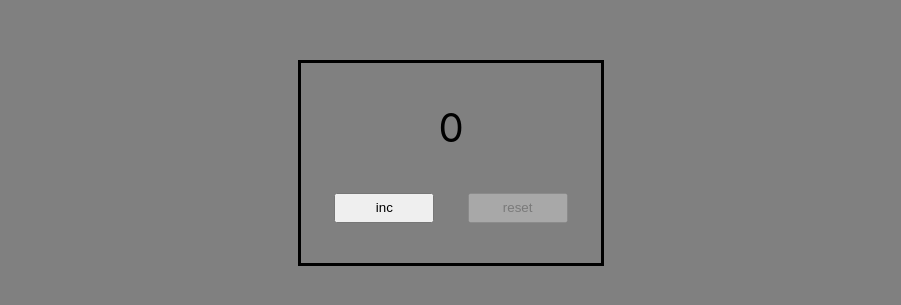
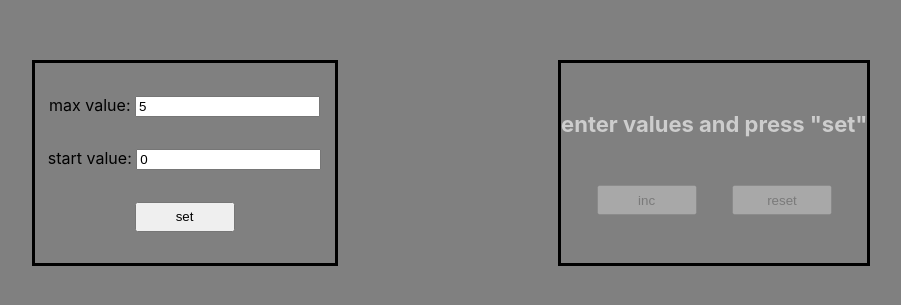
Before and after one commit to fogelo/counter, a React (Create React App) app: page / in a window 1280 px wide. Shown: the part 237-542 px from the top of the page, without its empty margins (189-1090 px from the left). Built offline with nearby package versions, Linux system fonts and the light colour scheme.

Commit message:
version 2.0

```diff
--- a/src/App.css
+++ b/src/App.css
@@ -7,10 +7,11 @@ body {
     min-height: 100vh;
     display: flex;
     align-items: center;
-    justify-content: center;
+    justify-content: space-evenly;
 }
 
-.counter {
+
+.container {
     border: 3px solid;
     min-width: 300px;
     min-height: 200px;
@@ -19,6 +20,7 @@ body {
     justify-content: space-evenly;
     align-items: center;
 }
+
 
 .value {
     font-size: 40px;
@@ -41,3 +43,7 @@ body {
     min-width: 100px;
     height: 30px;
 }
+
+.inputError {
+    outline: 1px solid red;
+}
--- a/src/App.tsx
+++ b/src/App.tsx
@@ -1,41 +1,88 @@
-import React, {useEffect, useState} from 'react';
+import React, {ChangeEvent, useEffect, useState} from 'react';
 import './App.css';
 import {Button} from './components/Button';
 import {Display} from './components/Display';
 
 function App() {
-    const [value, setValue] = useState(0)
-    const MAX_VALUE = 5
+    const [value, setValue] = useState(Number(localStorage.getItem('value')) || 0)
+    const [startValue, setStartValue] = useState(Number(localStorage.getItem('startValue')) || 0)
+    const [maxValue, setMaxValue] = useState(Number(localStorage.getItem('maxValue')) || 5)
+    const [settingMode, setSettingMode] = useState(localStorage.getItem('settingMode') === null
+        ? true
+        : localStorage.getItem('settingMode') === 'true'
+    )
 
     const increment = () => {
-        if (value < MAX_VALUE) {
+        if (value < maxValue) {
             setValue(value + 1)
         }
     }
+
     const reset = () => {
         setValue(0)
     }
-    useEffect(() => {
-        const value = localStorage.getItem('count')
-        if (value) {
-            let newValue = JSON.parse(value)
-            setValue(newValue)
-        }
-    }, [])
 
     useEffect(() => {
-        localStorage.setItem('count', JSON.stringify(value))
-    }, [value])
+        localStorage.setItem('value', JSON.stringify(value))
+        localStorage.setItem('startValue', JSON.stringify(startValue))
+        localStorage.setItem('maxValue', JSON.stringify(maxValue))
+        localStorage.setItem('settingMode', JSON.stringify(settingMode))
+    }, [value, startValue, maxValue, settingMode])
+
+    const setValues = () => {
+        if (startValue < maxValue) {
+            setSettingMode(false)
+            setValue(startValue)
+        }
+    }
+
+    const onMaxValueChangeHandler = (e: ChangeEvent<HTMLInputElement>) => {
+        setMaxValue(+e.currentTarget.value)
+    }
+
+    const onStartValueChangeHandler = (e: ChangeEvent<HTMLInputElement>) => {
+        setStartValue(+e.currentTarget.value)
+    }
 
     return (
         <div className="App">
-            <div className={'counter'}>
+            <div className={'container'}>
+                <div>
+                    <span>max value: </span>
+                    <input type="number"
+                           value={maxValue}
+                           className={startValue >= maxValue ? 'inputError' : ''}
+                           onFocus={() => setSettingMode(true)}
+                           onChange={onMaxValueChangeHandler}
+                    />
+                </div>
+                <div>
+                    <span>start value: </span>
+                    <input type="number"
+                           value={startValue}
+                           className={startValue >= maxValue ? 'inputError' : ''}
+                           onFocus={() => setSettingMode(true)}
+                           onChange={onStartValueChangeHandler}
+                    />
+                </div>
 
-                <Display className={`value ${value === MAX_VALUE ? 'maxValue' : ''}`} value={value}/>
+                <Button className={'button'}
+                        onClick={setValues}
+                        name={'set'}
+                        disabled={!settingMode || startValue >= maxValue}/>
+            </div>
+
+            <div className={'container'}>
+                <Display className={`value ${value === maxValue ? 'maxValue' : ''}`}
+                         value={value}
+                         settingMode={settingMode}
+                         error={startValue >= maxValue}
+                />
 
                 <div className={'buttons'}>
-                    <Button className={'button'} onClick={()=>increment()} name={'inc'} disabled={value === MAX_VALUE}/>
-                    <Button className={'button'} onClick={()=>reset()} name={'reset'} disabled={value === 0}/>
+                    <Button className={'button'} onClick={increment} name={'inc'}
+                            disabled={settingMode || value === maxValue}/>
+                    <Button className={'button'} onClick={reset} name={'reset'} disabled={settingMode || value === 0}/>
                 </div>
             </div>
         </div>
--- /dev/null
+++ b/src/components/Display.module.css
@@ -0,0 +1,10 @@
+.errorMessage {
+    color: #954242;
+    font-weight: bold;
+    font-size: 22px;
+}
+.infoMessage {
+    color: #cdcdcd;
+    font-weight: bold;
+    font-size: 22px;
+}
--- a/src/components/Display.tsx
+++ b/src/components/Display.tsx
@@ -1,16 +1,19 @@
 import React from 'react';
+import style from './Display.module.css'
 
 type DisplayPropsType = {
     className: string
     value: number
+    settingMode: boolean
+    error: boolean
 }
 
 export const Display = (props: DisplayPropsType) => {
     return (
-        <>
-            <div className={props.className}>
-                {props.value}
-            </div>
-        </>
+        props.settingMode
+            ? <span>{props.error
+                ? <span className={style.errorMessage}>incorrect values</span>
+                : <span className={style.infoMessage}>enter values and press "set"</span>}</span>
+            : <div className={props.className}>{props.value}</div>
     )
 }
--- a/src/index.tsx
+++ b/src/index.tsx
@@ -8,9 +8,7 @@ const root = ReactDOM.createRoot(
   document.getElementById('root') as HTMLElement
 );
 root.render(
-  <React.StrictMode>
     <App />
-  </React.StrictMode>
 );
 
 // If you want to start measuring performance in your app, pass a function
```
